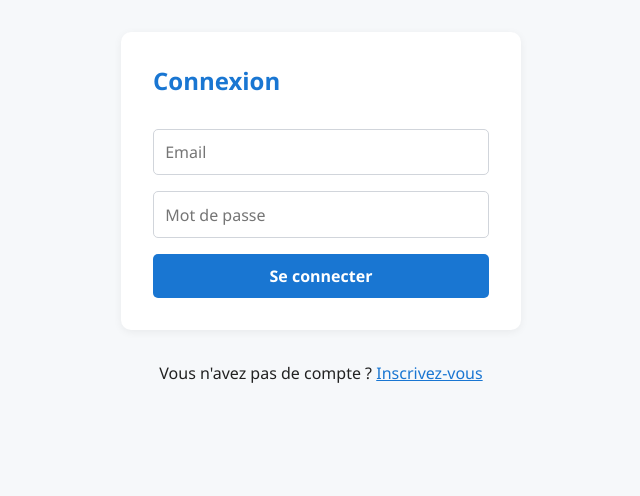
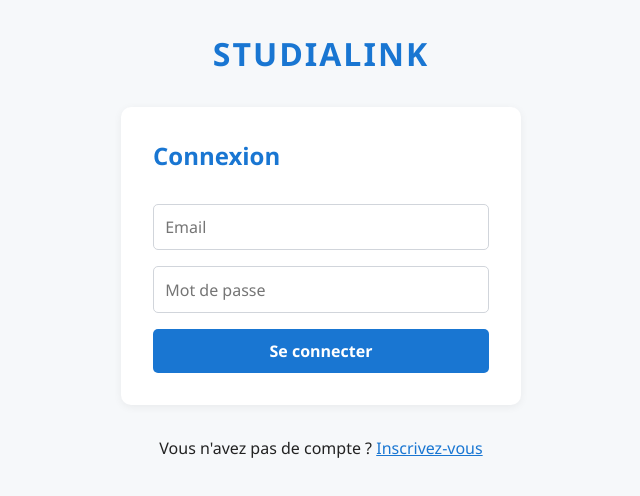
Before and after one commit to BYecir02/Studialink, a React (Create React App) app in the folder frontend/: page / in a window 1280 px wide. Shown: the top 496 px of the page, without its empty margins (319-959 px from the left). Built offline with nearby package versions, Linux system fonts and the light colour scheme.

Commit message:
Création de la page d'Accueil

```diff
--- a/frontend/src/App.js
+++ b/frontend/src/App.js
@@ -1,6 +1,7 @@
 import React, { useState } from 'react';
 import LoginForm from './components/Login/LoginForm';
 import RegisterForm from './components/Register/RegisterForm';
+import Accueil from './components/Accueil';
 import './assets/global.css';
 
 function App() {
@@ -13,17 +14,26 @@ function App() {
     setUser(user);
   };
 
+  const handleLogout = () => {
+    setToken(null);
+    setUser(null);
+  };
+
   if (token) {
-    return (
-      <div>
-        <h2>Bienvenue {user.prenom} {user.nom} !</h2>
-        <p>Vous êtes connecté.</p>
-      </div>
-    );
+    return <Accueil user={user} onLogout={handleLogout} />;
   }
 
   return (
     <div>
+      <h1 style={{
+        textAlign: 'center',
+        color: '#1976d2',
+        letterSpacing: '2px',
+        margin: '2rem 0 1rem 0',
+        fontWeight: 700
+      }}>
+        STUDIALINK
+      </h1>
       {!showRegister ? (
         <>
           <LoginForm onLogin={handleLogin} />
--- /dev/null
+++ b/frontend/src/components/Accueil.js
@@ -0,0 +1,27 @@
+import React from 'react';
+
+export default function Accueil({ user, onLogout }) {
+  return (
+    <div>
+      <h2>Bienvenue {user.prenom} {user.nom} !</h2>
+      <p>Vous êtes connecté.</p>
+      <div style={{ textAlign: 'center', marginTop: '2rem' }}>
+        <button
+          type="button"
+          style={{
+            background: '#1976d2',
+            color: '#fff',
+            border: 'none',
+            borderRadius: '5px',
+            padding: '0.7rem 1.5rem',
+            fontWeight: 'bold',
+            cursor: 'pointer'
+          }}
+          onClick={onLogout}
+        >
+          Déconnexion
+        </button>
+      </div>
+    </div>
+  );
+}
```
